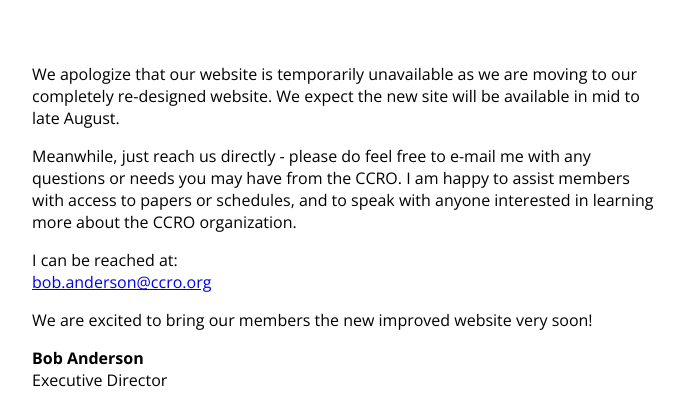
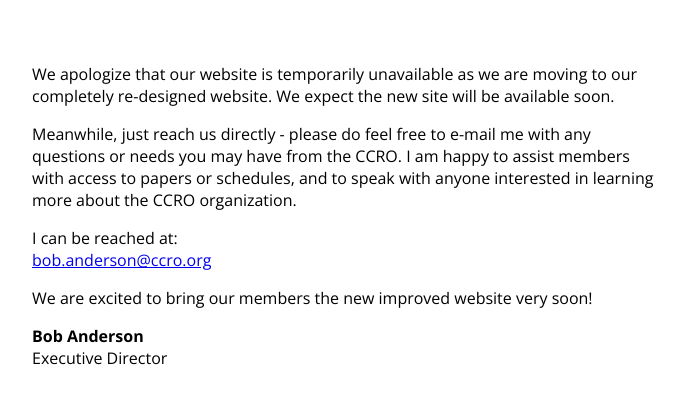
Before and after one commit to CCRO/ccro.github.io, a plain HTML site: page index.html in a window 1280 px wide. Shown: the part 511-918 px from the top of the page, without its empty margins (292-977 px from the left). After the commit the page ends 896 px from the top, so only its background shows below. Drawn offline with nearby package versions, Linux system fonts and the light colour scheme.

Commit message:
Removed reference to specific launch time.

```diff
--- a/index.html
+++ b/index.html
@@ -23,7 +23,7 @@
 <body>
 <div id="message">
 <img id="logo" src="ccro_long.png" width="300">
-<p>We apologize that our website is temporarily unavailable as we are moving to our completely re-designed website.  We expect the new site will be available in mid to late August.
+<p>We apologize that our website is temporarily unavailable as we are moving to our completely re-designed website.  We expect the new site will be available soon.
 </p><p>
 Meanwhile, just reach us directly - please do feel free to e-mail me with any questions or needs you may have from the CCRO.  I am happy to assist members with access to papers or schedules, and to speak with anyone interested in learning more about the CCRO organization.
 </p><p>
```
